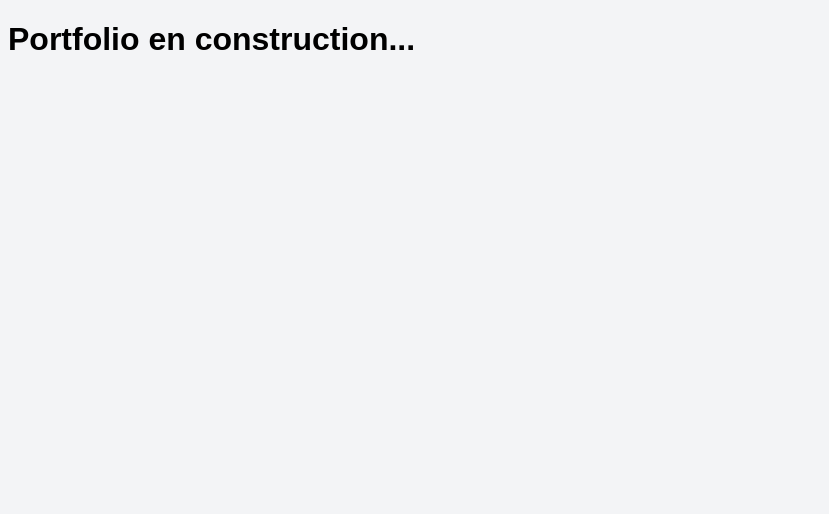
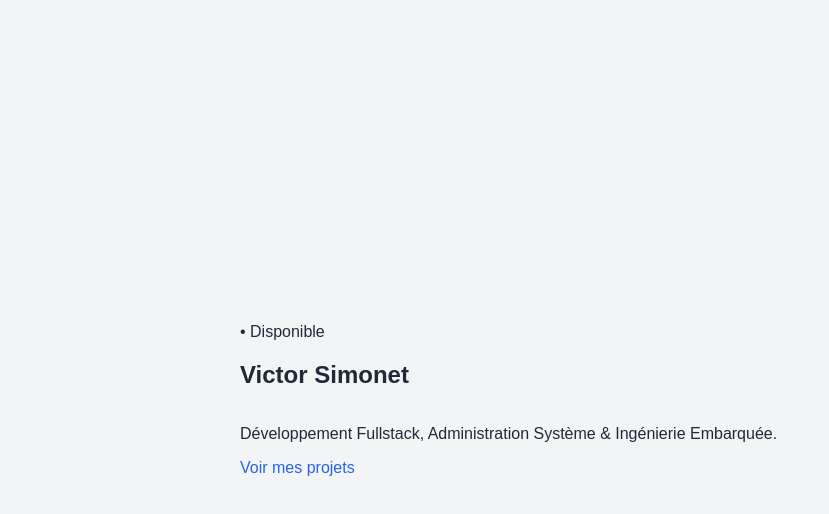
Before and after one commit to simonet4/VSPortfolio, a plain HTML site: page index.html in a window 1280 px wide. Shown: the whole page, without its empty margins (0-829 px from the left). Drawn offline with Linux system fonts and the light colour scheme.

Commit message:
Refactor homepage layout and update styles
Replaces the placeholder content in index.html with a structured main section introducing Victor Simonet and a link to projects. Updates style.css to improve body styling, add layout for the #home section, and style links for better appearance.

```diff
--- a/css/style.css
+++ b/css/style.css
@@ -1,5 +1,25 @@
-/*Body*/
+/* Mise en page de la section body */
 body {
+    margin: 0;
+    padding: 0;
+    font-family: sans-serif;
     background-color: #f3f4f6;
-    font-family: sans-serif;
+    color: #1f2937;
 }
+
+/* Mise en page de la section principale */
+#home {
+    min-height: 100vh;
+    display: flex;
+    flex-direction: column;
+    justify-content: center;
+    align-items: flex-start;
+    padding: 0 10%;
+    max-width: 800px;
+    margin: 0 auto;
+}
+
+a {
+    color: #2563eb;
+    text-decoration: none;
+}
--- a/index.html
+++ b/index.html
@@ -8,7 +8,21 @@
 </head>
 <body>
 
-    <h1>Portfolio en construction...</h1>
+    <main>
+        <section id="home">
+            <div>
+                <span>•</span> Disponible
+            </div>
+
+            <h1>Victor Simonet</h1>
+
+            <p>
+                Développement Fullstack, Administration Système & Ingénierie Embarquée.
+            </p>
+
+            <a href="#projects">Voir mes projets</a>
+        </section>
+    </main>
 
 </body>
 </html>
```
